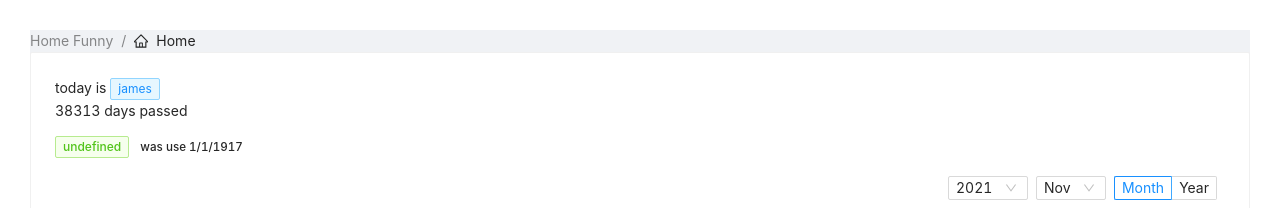
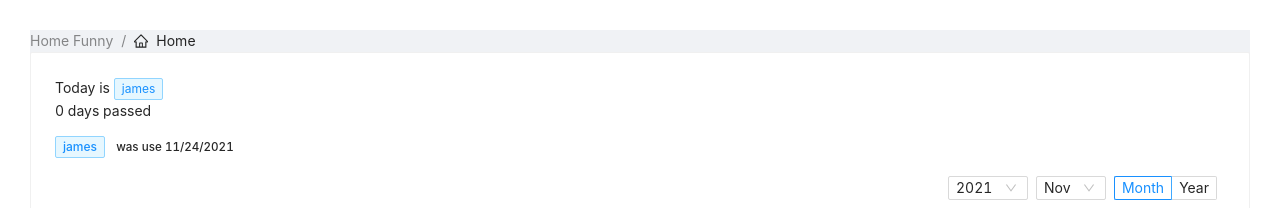
Before and after one commit to snowbe11/homefunny, a React (Create React App) app in the folder mybath/: page / in a window 1280 px wide. Shown: the top 208 px of the page. Built offline with nearby package versions, Linux system fonts and the light colour scheme; no server answers.

Commit message:
리덕스 연습
데이터 처리를 리덕스로 표현해봄

```diff
--- a/mybath/src/component/Bath/index.tsx
+++ b/mybath/src/component/Bath/index.tsx
@@ -1,82 +1,49 @@
-import { useState, useEffect } from "react";
+import { useEffect, useState } from "react";
+import { useDispatch, useSelector } from "react-redux";
 import { NameTag } from "component/NameTag";
 import { Calendar } from "component/Calendar";
 import { EventUser } from "component/EventUser";
 import { EventLog } from "component/EventLog";
 import { HomeNavigation } from "component/HomeNavigation";
 import { Card, Button, Divider, message, Space, Layout } from "antd";
-import { addEvent, getEventState } from "logic/access";
+import { addEvent } from "logic/access";
+import { RootState } from "logic/store";
 
 import "antd/dist/antd.css";
-
-const countingDays = (date: Date, from: Date) => {
-  const fromDay = new Date(from.toLocaleDateString());
-  const currentDay = new Date(date.toLocaleDateString());
-  const one_day = 1000 * 60 * 60 * 24;
-  const diff = (currentDay.getTime() - fromDay.getTime()) / one_day;
-  const sign = Math.sign(diff);
-  return Math.floor(Math.abs(diff)) * sign;
-};
-
-const whoIs = (days: number, from: string) => {
-  if (days % 2 === 0) {
-    if (from === "james") {
-      return "james";
-    } else {
-      return "henry";
-    }
-  } else {
-    if (from === "james") {
-      return "henry";
-    } else {
-      return "james";
-    }
-  }
-};
+import { EventUserAction, eventUserReducer } from "logic/reducer/eventUser";
 
 const Bath = () => {
-  const [checkDate, setDate] = useState<Date>(new Date());
+  const [pickDate, setDate] = useState<Date>(new Date());
   const [todayState, setTodayState] = useState({
     name: "",
     dayPassed: 0,
   });
-  const [eventState, setEventState] = useState({
-    date: new Date("1997-1-1"),
-    name: "undefined",
-  });
 
-  const getEventContext = async () => {
-    const { eventDate, eventName } = await getEventState();
+  const dispatch = useDispatch();
 
-    // const log = `get context {${eventDate}: ${eventName}}`;
-    // console.log(log);
-
-    setEventState({ date: eventDate, name: eventName });
-
-    const dayPassed = countingDays(checkDate, eventDate);
-    const name = whoIs(dayPassed, eventName);
-    setTodayState({ name, dayPassed });
-  };
+  const eventUser = useSelector((state: RootState) => state.eventUser);
 
   useEffect(() => {
-    getEventContext();
-    // eslint-disable-next-line
-  }, [checkDate]);
+    dispatch({ type: "request" });
+  }, []);
+
+  useEffect(() => {
+    dispatch({ type: "request/whois", date: pickDate, eventUser: eventUser });
+  }, [pickDate]);
 
   const onClick = (name: string) => {
     addEvent(new Date(), name).then((e) => {
       if (e) {
-        //console.log(`${e.date}, ${e.name}`);
-
-        getEventContext().then((e) => {
-          addToast();
-        });
+        console.log(`${e.date}, ${e.name}`);
+        dispatch({ type: "request" });
+        addToast();
+        console.log("async?");
       }
     });
   };
 
   const addToast = () => {
-    message.success(`오늘부터 ${eventState.name}가 사용합니다.`);
+    message.success(`오늘부터 ${eventUser.name}가 사용합니다.`);
   };
 
   const style = {
@@ -90,10 +57,10 @@ const Bath = () => {
         <HomeNavigation />
         <Card className="bp3-text-large bp3-running-text">
           <blockquote>
-            <NameTag name={todayState.name} />
+            <NameTag />
             <div>{todayState.dayPassed} days passed</div>
           </blockquote>
-          <EventUser eventUser={eventState} />
+          <EventUser />
           <Calendar setNewDate={setDate} />
         </Card>
         <Space>
@@ -112,7 +79,7 @@ const Bath = () => {
         </Space>
 
         <Divider />
-        <EventLog {...eventState} />
+        <EventLog />
       </Layout.Content>
     </Layout>
   );
--- a/mybath/src/component/Calendar/index.tsx
+++ b/mybath/src/component/Calendar/index.tsx
@@ -5,17 +5,6 @@ export const Calendar = (props: { setNewDate: any }) => {
     if (date) {
       props.setNewDate(date);
     }
-  };
-
-  const timePickerProps = {
-    date: new Date(),
-    highlightCurrentDay: true,
-    reverseMonthAndYearMenus: false,
-    shortcuts: false,
-    showActionsBar: false,
-    showTimeArrowButtons: false,
-    timePrecision: undefined,
-    useAmPm: false,
   };
 
   return (
--- a/mybath/src/component/EventLog/index.tsx
+++ b/mybath/src/component/EventLog/index.tsx
@@ -2,7 +2,7 @@ import React, { useState, useEffect } from "react";
 import { getEventLog } from "../../logic/access";
 import { Collapse, Timeline } from "antd";
 
-export const EventLog = (props: { date: Date; name: string }) => {
+export const EventLog = () => {
   const type: { date: Date; text: string }[] = [];
   const [logState, setLogState] = useState(type);
 
@@ -10,7 +10,7 @@ export const EventLog = (props: { date: Date; name: string }) => {
     getEventLog().then((log) => {
       setLogState(log);
     });
-  }, [props]);
+  }, []);
 
   return (
     <div>
--- a/mybath/src/component/EventUser/index.tsx
+++ b/mybath/src/component/EventUser/index.tsx
@@ -1,16 +1,17 @@
 import React from "react";
 import { Tag } from "antd";
+import { RootState } from "logic/store";
+import { useSelector } from "react-redux";
 
-export const EventUser = (props: {
-  eventUser: { date: Date; name: string };
-}) => {
-  const intent = props.eventUser.name === "james" ? "processing" : "success";
+export const EventUser = () => {
+  const eventUser = useSelector((state: RootState) => state.eventUser);
+  const intent = eventUser.name === "james" ? "processing" : "success";
 
   return (
     <React.Fragment>
       <h5>
-        <Tag color={intent}>{props.eventUser.name}</Tag> was use{" "}
-        {props.eventUser.date.toLocaleDateString()}
+        <Tag color={intent}>{eventUser.name}</Tag> was use{" "}
+        {eventUser.date.toLocaleDateString()}
       </h5>
     </React.Fragment>
   );
--- a/mybath/src/component/NameTag/index.tsx
+++ b/mybath/src/component/NameTag/index.tsx
@@ -1,11 +1,15 @@
 import { Tag } from "antd";
+import { RootState } from "logic/store";
+import { useSelector } from "react-redux";
 
-export const NameTag = (props: { name: string }) => {
+export const NameTag = () => {
+  const bathUser = useSelector((state: RootState) => state.bathUser);
+
   return (
     <div>
-      <span>today is </span>
-      <Tag color={props.name === "james" ? "processing" : "success"}>
-        {props.name}
+      <span>Today is </span>
+      <Tag color={bathUser === "james" ? "processing" : "success"}>
+        {bathUser}
       </Tag>
     </div>
   );
--- a/mybath/src/index.tsx
+++ b/mybath/src/index.tsx
@@ -2,10 +2,14 @@ import React from "react";
 import ReactDOM from "react-dom";
 import Bath from "component/Bath";
 import "./index.css";
+import store from "logic/store";
+import { Provider } from "react-redux";
 
 ReactDOM.render(
   <React.StrictMode>
-    <Bath />
+    <Provider store={store}>
+      <Bath />
+    </Provider>
   </React.StrictMode>,
   document.getElementById("root")
 );
--- /dev/null
+++ b/mybath/src/logic/reducer/bathUser.ts
@@ -0,0 +1,45 @@
+import { BathUser, EventUser } from "logic/type";
+
+interface BathUserActionType {
+  type: "request/whois";
+  date: Date;
+  eventUser: EventUser;
+}
+
+const countingDays = (date: Date, from: Date) => {
+  const fromDay = new Date(from.toLocaleDateString());
+  const currentDay = new Date(date.toLocaleDateString());
+  const one_day = 1000 * 60 * 60 * 24;
+  const diff = (currentDay.getTime() - fromDay.getTime()) / one_day;
+  const sign = Math.sign(diff);
+  return Math.floor(Math.abs(diff)) * sign;
+};
+
+const getBathUser = (days: number, from: BathUser) => {
+  if (days % 2 === 0) {
+    if (from === "james") {
+      return "james";
+    } else {
+      return "henry";
+    }
+  } else {
+    if (from === "james") {
+      return "henry";
+    } else {
+      return "james";
+    }
+  }
+};
+
+export const bathUserReducer = (
+  state: BathUser = "james",
+  action: BathUserActionType
+) => {
+  if (action.type === "request/whois") {
+    const dayPassed = countingDays(action.date, action.eventUser.date);
+    const userName = getBathUser(dayPassed, action.eventUser.name);
+    return userName;
+  } else {
+    return state;
+  }
+};
--- /dev/null
+++ b/mybath/src/logic/reducer/eventUser.ts
@@ -0,0 +1,51 @@
+import { async } from "@firebase/util";
+import { createAsyncThunk, createSlice } from "@reduxjs/toolkit";
+import { getEventState } from "logic/access";
+import { EventUser } from "logic/type";
+
+const initialEventUserState: EventUser = {
+  date: new Date(),
+  name: "james",
+};
+
+export interface EventUserAction {
+  type: "request";
+}
+
+const fetchEventUser = async () => {
+  const { eventDate, eventName } = await getEventState();
+  return { date: eventDate, name: eventName };
+};
+
+// 이 코드는 일반 리듀서
+export const eventUserReducer = (
+  state = initialEventUserState,
+  action: EventUserAction
+) => {
+  if (action.type === "request") {
+    fetchEventUser().then((eventUser) => {
+      return eventUser;
+    });
+  }
+
+  console.log("eventUser not fetched");
+  return state;
+};
+
+// 떵크
+// const eventUserThuck = createAsyncThunk("request", async () => {
+//   return fetchEventUser();
+// });
+
+// const eventUserSlice = createSlice({
+//   name: "eventUser",
+//   initialState: initialEventUserState,
+//   reducers: {},
+//   extraReducers: {
+//     [eventUserThuck.pending.type]: (state) => {},
+//     [eventUserThuck.fulfilled.type]: (state, action) => {},
+//     [eventUserThuck.rejected.type]: (state) => {},
+//   },
+// });
+
+// export default eventUserSlice.reducer;
--- /dev/null
+++ b/mybath/src/logic/store.ts
@@ -0,0 +1,29 @@
+import { EventUser, BathUser } from "./type";
+import { eventUserReducer } from "./reducer/eventUser";
+import { bathUserReducer } from "./reducer/bathUser";
+//import { combineReducers } from "redux";
+import {
+  combineReducers,
+  configureStore,
+  createStore,
+  Reducer,
+} from "@reduxjs/toolkit";
+
+export type RootState = {
+  eventUser: EventUser;
+  bathUser: BathUser;
+};
+
+const rootReducers: Reducer<RootState> = combineReducers({
+  eventUser: eventUserReducer,
+  bathUser: bathUserReducer,
+});
+
+// const store = configureStore({
+//   reducer: rootReducers,
+//   //devTools: true,
+// });
+
+const store = createStore(rootReducers);
+
+export default store;
--- /dev/null
+++ b/mybath/src/logic/type.ts
@@ -0,0 +1,11 @@
+export type BathUser = "james" | "henry";
+
+export type EventUser = {
+    date: Date,
+    name: BathUser
+};
+
+export type EventLog = {
+    date: Date,
+    log: string
+};
```
